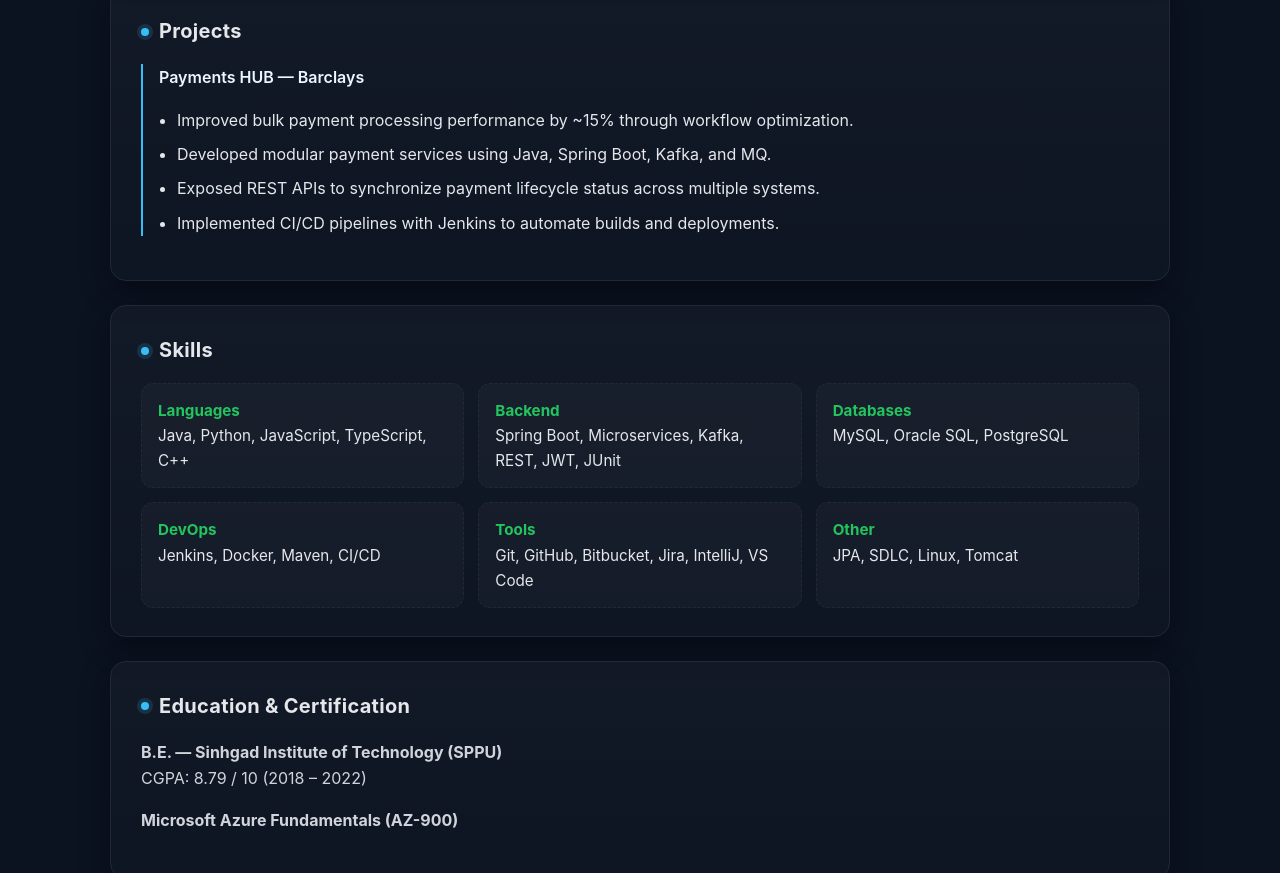
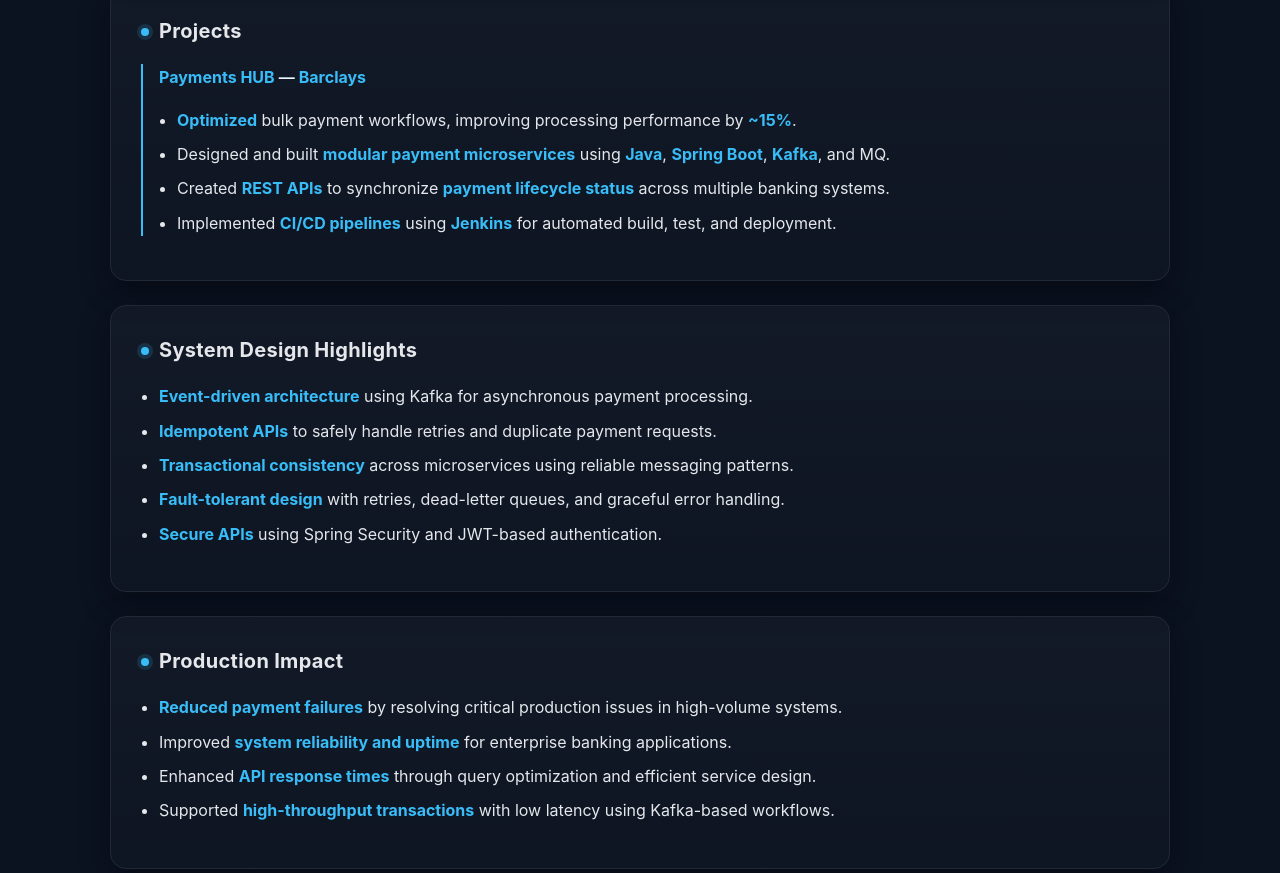
Before and after one commit to tejbad/tejbad.github.io, a plain HTML site: page index.html in a window 1280 px wide. Shown: the part 880-1753 px from the top of the page. Drawn offline with Linux system fonts and the light colour scheme.

Commit message:
added resume for download and highlighted keywords

```diff
--- a/index.html
+++ b/index.html
@@ -69,6 +69,21 @@
       gap: 12px;
       flex-wrap: wrap;
       justify-content: flex-end;
+    }
+
+    /* Highlight bold keywords like resume */
+    strong {
+      color: var(--accent);
+      font-weight: 700;
+    }
+
+    .download {
+      background: linear-gradient(180deg, rgba(56,189,248,.25), rgba(56,189,248,.15));
+      border-color: var(--accent);
+    }
+
+    .download:hover {
+      background: linear-gradient(180deg, rgba(56,189,248,.35), rgba(56,189,248,.25));
     }
 
     .btn {
@@ -197,6 +212,7 @@
         <div class="meta">Pune, India</div>
       </div>
       <div class="links">
+        <a class="btn download" href="Resume_Tejas_Badgujar_SDE.pdf" download>Download Resume</a>
         <a class="btn" href="mailto:tejasabad@gmail.com">Email</a>
         <a class="btn" href="https://www.linkedin.com/in/tejas-badgujar-5b0952188/" target="_blank">LinkedIn</a>
         <a class="btn" href="https://github.com/tejbad" target="_blank">GitHub</a>
@@ -231,14 +247,35 @@
     <section>
       <h2>Projects</h2>
       <div class="project">
-        <div class="project-title">Payments HUB — Barclays</div>
+        <div class="project-title"><strong>Payments HUB</strong> — <strong>Barclays</strong></div>
         <ul>
-          <li>Improved bulk payment processing performance by ~15% through workflow optimization.</li>
-          <li>Developed modular payment services using Java, Spring Boot, Kafka, and MQ.</li>
-          <li>Exposed REST APIs to synchronize payment lifecycle status across multiple systems.</li>
-          <li>Implemented CI/CD pipelines with Jenkins to automate builds and deployments.</li>
+          <li><strong>Optimized</strong> bulk payment workflows, improving processing performance by <strong>~15%</strong>.</li>
+          <li>Designed and built <strong>modular payment microservices</strong> using <strong>Java</strong>, <strong>Spring Boot</strong>, <strong>Kafka</strong>, and MQ.</li>
+          <li>Created <strong>REST APIs</strong> to synchronize <strong>payment lifecycle status</strong> across multiple banking systems.</li>
+          <li>Implemented <strong>CI/CD pipelines</strong> using <strong>Jenkins</strong> for automated build, test, and deployment.</li>
         </ul>
       </div>
+    </section>
+
+    <section>
+      <h2>System Design Highlights</h2>
+      <ul>
+        <li><strong>Event-driven architecture</strong> using Kafka for asynchronous payment processing.</li>
+        <li><strong>Idempotent APIs</strong> to safely handle retries and duplicate payment requests.</li>
+        <li><strong>Transactional consistency</strong> across microservices using reliable messaging patterns.</li>
+        <li><strong>Fault-tolerant design</strong> with retries, dead-letter queues, and graceful error handling.</li>
+        <li><strong>Secure APIs</strong> using Spring Security and JWT-based authentication.</li>
+      </ul>
+    </section>
+
+    <section>
+      <h2>Production Impact</h2>
+      <ul>
+        <li><strong>Reduced payment failures</strong> by resolving critical production issues in high-volume systems.</li>
+        <li>Improved <strong>system reliability and uptime</strong> for enterprise banking applications.</li>
+        <li>Enhanced <strong>API response times</strong> through query optimization and efficient service design.</li>
+        <li>Supported <strong>high-throughput transactions</strong> with low latency using Kafka-based workflows.</li>
+      </ul>
     </section>
 
     <section>
```
Also changed, not shown: 1 other file.
